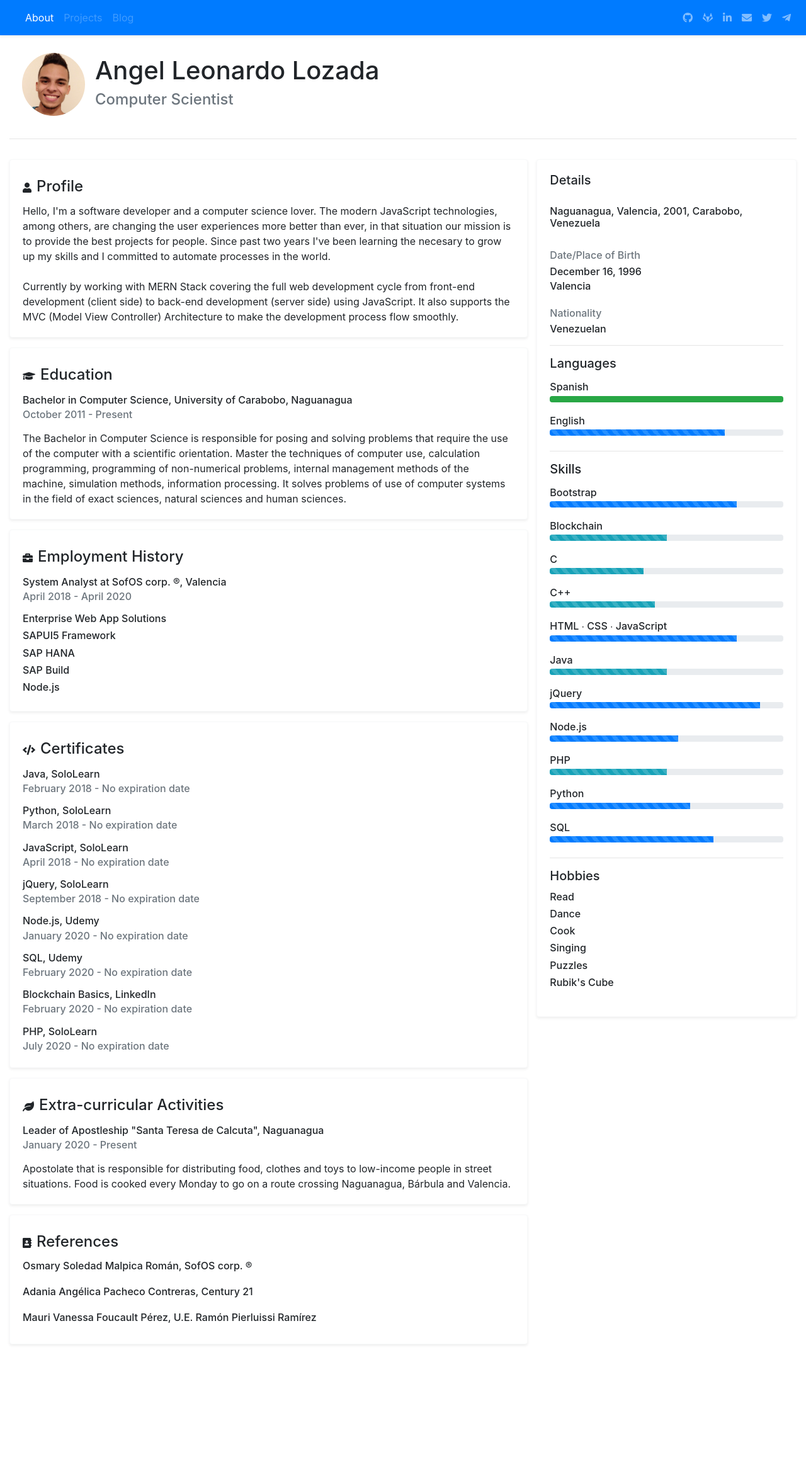
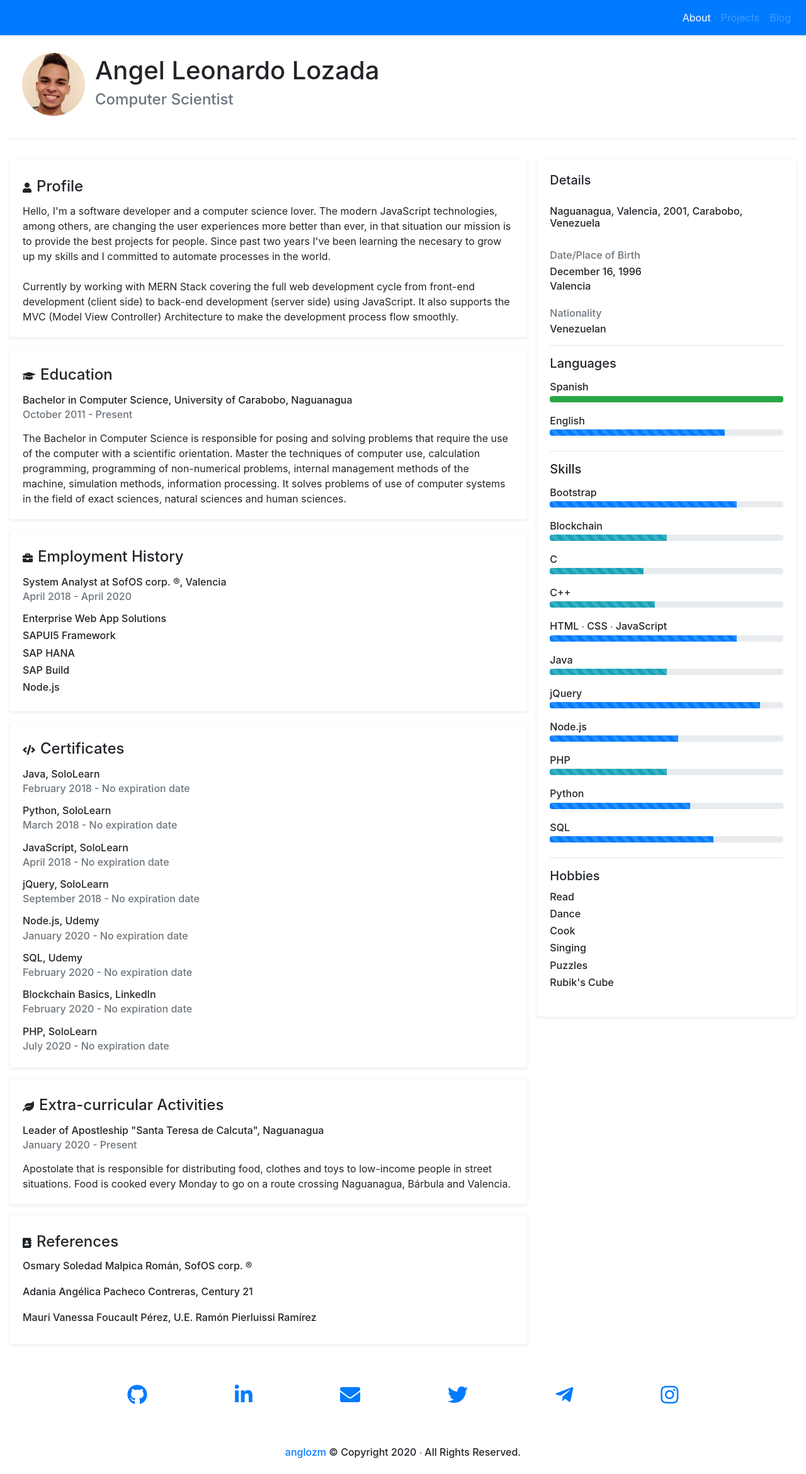
Before and after one commit to anglozm/anglozm.github.io, a website: page index.html in a window 1280 px wide. Shown: the whole page at 63% size. Before the commit the page ends 2151 px from the top, so only its background shows below. Drawn offline with nearby package versions, Linux system fonts and the light colour scheme.

Commit message:
footer added ∙ social media links moved into it

```diff
--- a/css/styles.css
+++ b/css/styles.css
@@ -1,10 +1,33 @@
-@media all and (max-width: 576px) {}
+@media all and (max-width: 576px) {
+    #social-media a i {
+        font-size-adjust: 20;
+    }
+}
 
 @media all and (max-width: 768px) {}
 
 @media all and (max-width: 992px) {}
 
 @media all and (max-width: 1200px) {}
+
+
+/*
+// Extra small devices (portrait phones, less than 576px)
+// No media query since this is the default in Bootstrap
+
+// Small devices (landscape phones, 576px and up)
+@media (min-width: 576px) { ... }
+
+// Medium devices (tablets, 768px and up)
+@media (min-width: 768px) { ... }
+
+// Large devices (desktops, 992px and up)
+@media (min-width: 992px) { ... }
+
+// Extra large devices (large desktops, 1200px and up)
+@media (min-width: 1200px) { ... }
+
+*/
 
 
 /* fallback */
@@ -15,20 +38,4 @@
     font-style: normal;
     font-weight: 400;
     src: url(https://fonts.gstatic.com/s/materialicons/v55/flUhRq6tzZclQEJ-Vdg-IuiaDsNc.woff2) format('woff2');
-}
-
-.material-icons {
-    font-family: 'Material Icons';
-    font-weight: normal;
-    font-style: normal;
-    font-size: 24px;
-    line-height: 1;
-    letter-spacing: normal;
-    text-transform: none;
-    display: inline-block;
-    white-space: nowrap;
-    word-wrap: normal;
-    direction: ltr;
-    -webkit-font-feature-settings: 'liga';
-    -webkit-font-smoothing: antialiased;
 } */
--- a/index.html
+++ b/index.html
@@ -33,7 +33,7 @@
             </button>
 
             <div id="navbarSupportedContent" class="collapse navbar-collapse">
-                <ul class="navbar-nav mr-auto">
+                <ul class="navbar-nav ml-auto">
                     <li class="nav-item active">
                         <a id="about" class="nav-link" href="#">About<span class="sr-only">(current)</span></a>
                     </li>
@@ -43,35 +43,6 @@
                     <li class="nav-item">
                         <a class="nav-link disabled" href="#">Blog</a>
                     </li>
-                </ul>
-                <ul class="navbar-nav nav-flex-icons">
-                    <li class="nav-item">
-                        <a class="nav-link" href="https://www.github.com/anglozm"><i class="fab fa-github"></i></a>
-                    </li>
-                    <li class="nav-item">
-                        <a class="nav-link" href="https://www.gitlab.com/anglozm"><i class="fab fa-gitlab"></i></a>
-                    </li>
-                    <li class="nav-item">
-                        <a class="nav-link" href="https://www.linkedin.com/in/angellozada"><i class="fab fa-linkedin-in"></i></a>
-                    </li>
-                    <li class="nav-item">
-                        <a class="nav-link" href="mailto:anglozm+dev@gmail.com"><i class="fas fa-envelope"></i></a>
-                    </li>
-                    <li class="nav-item">
-                        <a class="nav-link" href="https://www.twitter.com/anglozm"><i class="fab fa-twitter"></i></a>
-                    </li>
-                    <li class="nav-item">
-                        <a class="nav-link" href="https://www.t.me/anglozm"><i class="fab fa-telegram-plane"></i></a>
-                    </li>
-                    <!-- <li class="nav-item">
-                        <a class="nav-link" href="https://www.api.whatsapp.com/send?phone=584144403573"><i class="fab fa-whatsapp"></i></a>
-                    </li>
-                    <li class="nav-item">
-                        <a class="nav-link" href="https://www.facebook.com/anglozm"><i class="fab fa-facebook-f"></i></a>
-                    </li>
-                    <li class="nav-item">
-                        <a class="nav-link" href="https://www.instagram.com/anglozm"><i class="fab fa-instagram"></i></a>
-                    </li> -->
                 </ul>
             </div>
         </nav>
@@ -349,7 +320,29 @@
         </div>
     </div>
 
-    <!-- Copyright 2020 © All Rights Reserved. -->
+    <footer>
+        <div class="container">
+            <div class="row">
+                <div class="col mx-auto">
+                    <div id="social-media" class="d-flex flex-row flex-wrap justify-content-around align-items-center align-content-center p-5">
+                        <a href="https://www.github.com/anglozm" target="_blank"><i class="fab fa-github fa-2x"></i></a>
+                        <a href="https://www.linkedin.com/in/angellozada" target="_blank"><i class="fab fa-linkedin-in fa-2x"></i></a>
+                        <a href="mailto:anglozm+dev@gmail.com" target="_blank"><i class="fas fa-envelope fa-2x"></i></a>
+                        <a href="https://www.twitter.com/anglozm" target="_blank"><i class="fab fa-twitter fa-2x"></i></a>
+                        <a href="https://www.t.me/anglozm" target="_blank"><i class="fab fa-telegram-plane fa-2x"></i></a>
+                        <a href="https://www.instagram.com/anglozdev" target="_blank"><i class="fab fa-instagram fa-2x"></i></a>
+                        <!-- <a href="https://www.gitlab.com/anglozm" target="_blank"><i class="fab fa-gitlab fa-2x"></i></a> -->
+                        <!-- <a href="https://www.api.whatsapp.com/send?phone=584144403573" target="_blank"><i class="fab fa-whatsapp fa-2x"></i></a> -->
+                        <!-- <a href="https://www.facebook.com/anglozm" target="_blank"><i class="fab fa-facebook-f fa-2x"></i></a> -->
+                    </div>
+                </div>
+            </div>
+        </div>
+
+        <div class="text-center py-3 h6">
+            <a href="https://www.github.com/anglozm">anglozm</a> &copy; Copyright 2020 ∙ All Rights Reserved.
+        </div>
+    </footer>
 
     <!-- ------------------------------------------------------------------------------------------------------------------------------------------------------------------------------------------------------------------- -->
     <!-- CDN: jQuery ∙ Popper.js ∙ Bootstrap JS ∙ React.js ∙ ReactDOM ∙ Babel.js -->
--- a/package.json
+++ b/package.json
@@ -4,6 +4,7 @@
         "@fortawesome/fontawesome-free": "^5.15.1",
         "@popperjs/core": "^2.4.4",
         "bootstrap": "^4.5.2",
-        "jquery": "^3.5.1"
+        "jquery": "^3.5.1",
+        "mdbootstrap": "^4.19.1"
     }
 }
```
